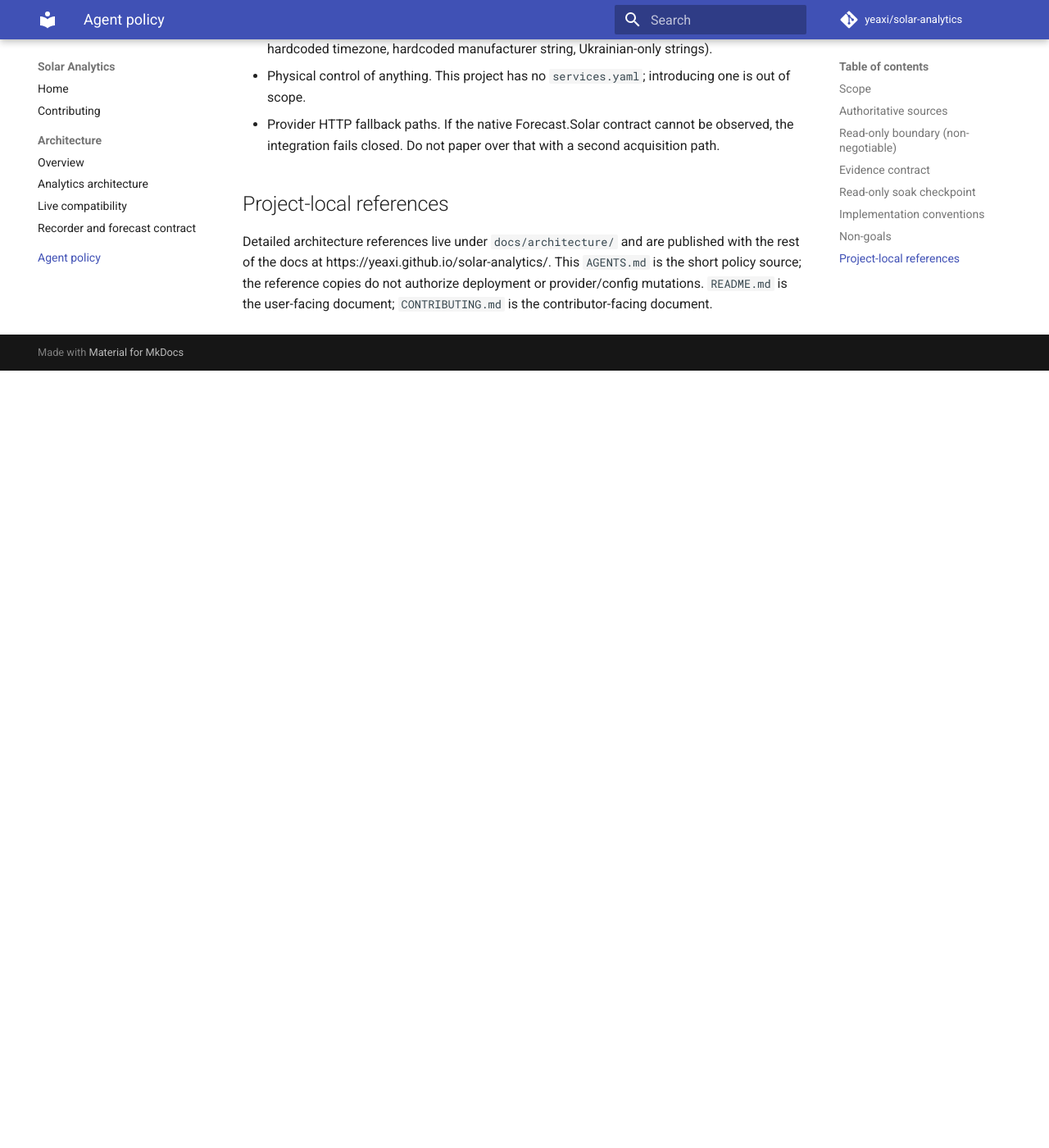
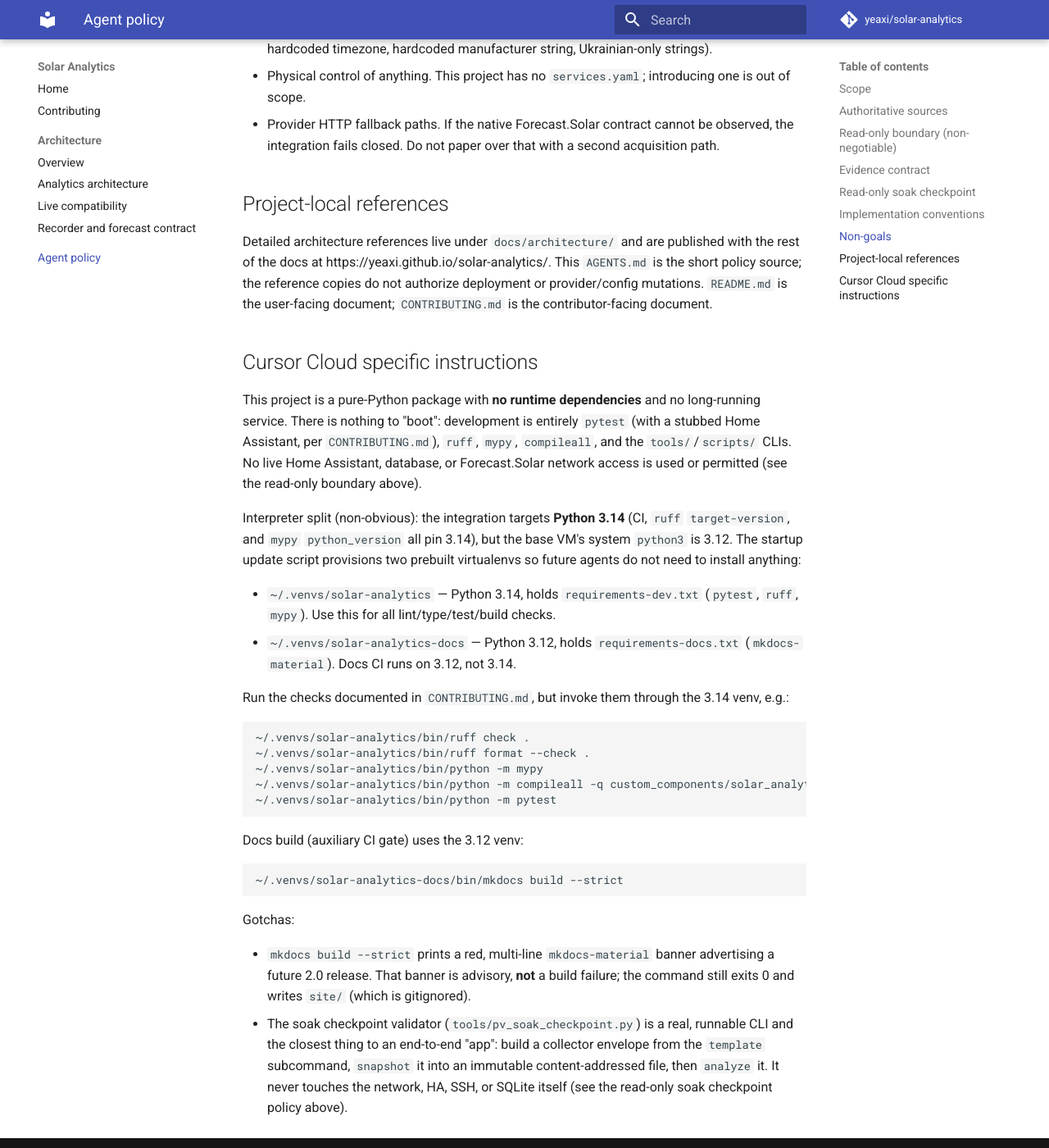
Before and after one commit to yeaxi/solar-analytics, an MkDocs documentation site: the page built from docs/agents.md, in a window 1280 px wide and 1400 px high, scrolled down 2384 px. Shown: the whole window at 82% size. Built offline with MkDocs 1.6.1 and Material for MkDocs 9.7.7, drawn with Linux system fonts in a browser that asks for light colours; comment, search, counter and statistics services are not loaded; before the commit the page ends 2836 px from its top, so only the background shows below that.

Commit message:
docs(agents): add Cursor Cloud dev environment instructions (#23)
Document the Python 3.14 vs 3.12 interpreter split, the two prebuilt
virtualenvs used for dev/docs checks, and non-obvious gotchas (mkdocs
advisory banner, soak checkpoint CLI) for future cloud agents.

Co-authored-by: Cursor Agent <cursoragent@cursor.com>
Co-authored-by: Rostyslav Dudka <yeaxi@users.noreply.github.com>

````diff
--- a/AGENTS.md
+++ b/AGENTS.md
@@ -49,3 +49,50 @@ The three stages of a soak run must stay separated:
 ## Project-local references
 
 Detailed architecture references live under `docs/architecture/` and are published with the rest of the docs at https://yeaxi.github.io/solar-analytics/. This `AGENTS.md` is the short policy source; the reference copies do not authorize deployment or provider/config mutations. `README.md` is the user-facing document; `CONTRIBUTING.md` is the contributor-facing document.
+
+## Cursor Cloud specific instructions
+
+This project is a pure-Python package with **no runtime dependencies** and no
+long-running service. There is nothing to "boot": development is entirely
+`pytest` (with a stubbed Home Assistant, per `CONTRIBUTING.md`), `ruff`, `mypy`,
+`compileall`, and the `tools/`/`scripts/` CLIs. No live Home Assistant, database,
+or Forecast.Solar network access is used or permitted (see the read-only
+boundary above).
+
+Interpreter split (non-obvious): the integration targets **Python 3.14** (CI,
+`ruff` `target-version`, and `mypy` `python_version` all pin 3.14), but the base
+VM's system `python3` is 3.12. The startup update script provisions two
+prebuilt virtualenvs so future agents do not need to install anything:
+
+- `~/.venvs/solar-analytics` — Python 3.14, holds `requirements-dev.txt`
+  (`pytest`, `ruff`, `mypy`). Use this for all lint/type/test/build checks.
+- `~/.venvs/solar-analytics-docs` — Python 3.12, holds `requirements-docs.txt`
+  (`mkdocs-material`). Docs CI runs on 3.12, not 3.14.
+
+Run the checks documented in `CONTRIBUTING.md`, but invoke them through the
+3.14 venv, e.g.:
+
+```bash
+~/.venvs/solar-analytics/bin/ruff check .
+~/.venvs/solar-analytics/bin/ruff format --check .
+~/.venvs/solar-analytics/bin/python -m mypy
+~/.venvs/solar-analytics/bin/python -m compileall -q custom_components/solar_analytics tools scripts
+~/.venvs/solar-analytics/bin/python -m pytest
+```
+
+Docs build (auxiliary CI gate) uses the 3.12 venv:
+
+```bash
+~/.venvs/solar-analytics-docs/bin/mkdocs build --strict
+```
+
+Gotchas:
+
+- `mkdocs build --strict` prints a red, multi-line `mkdocs-material` banner
+  advertising a future 2.0 release. That banner is advisory, **not** a build
+  failure; the command still exits 0 and writes `site/` (which is gitignored).
+- The soak checkpoint validator (`tools/pv_soak_checkpoint.py`) is a real,
+  runnable CLI and the closest thing to an end-to-end "app": build a collector
+  envelope from the `template` subcommand, `snapshot` it into an immutable
+  content-addressed file, then `analyze` it. It never touches the network, HA,
+  SSH, or SQLite itself (see the read-only soak checkpoint policy above).
````
